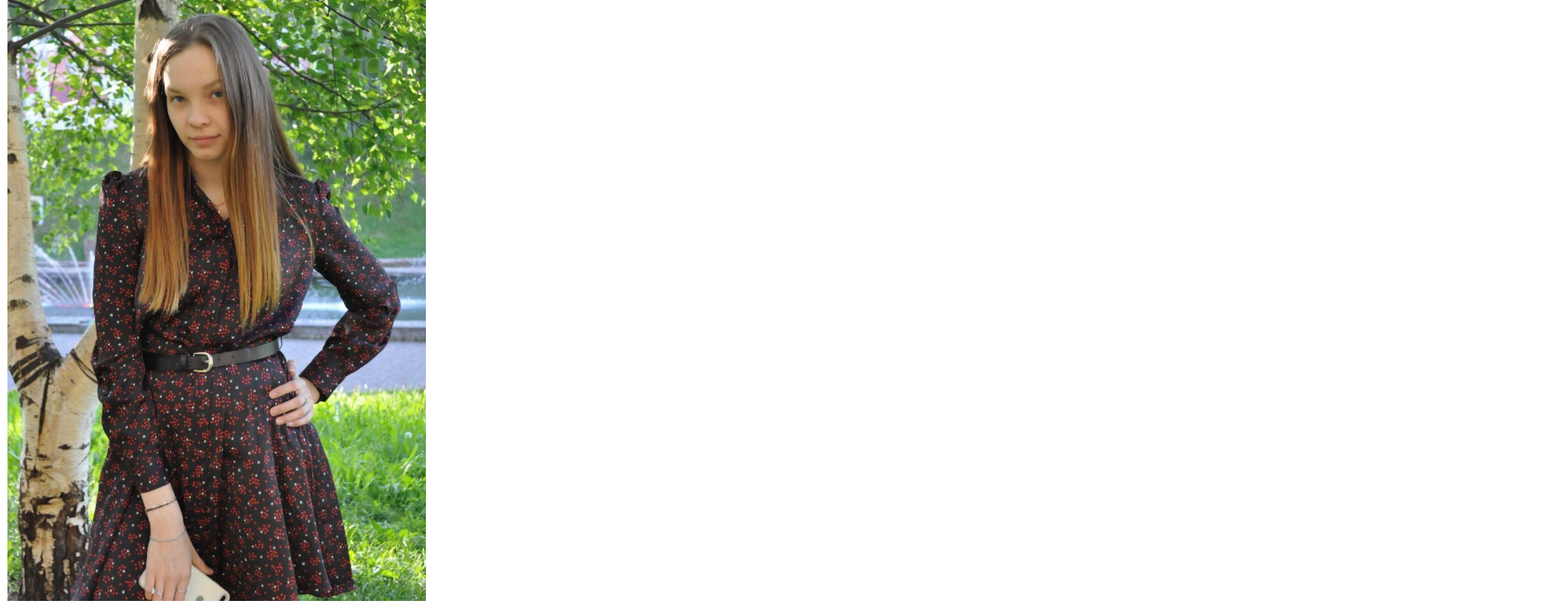
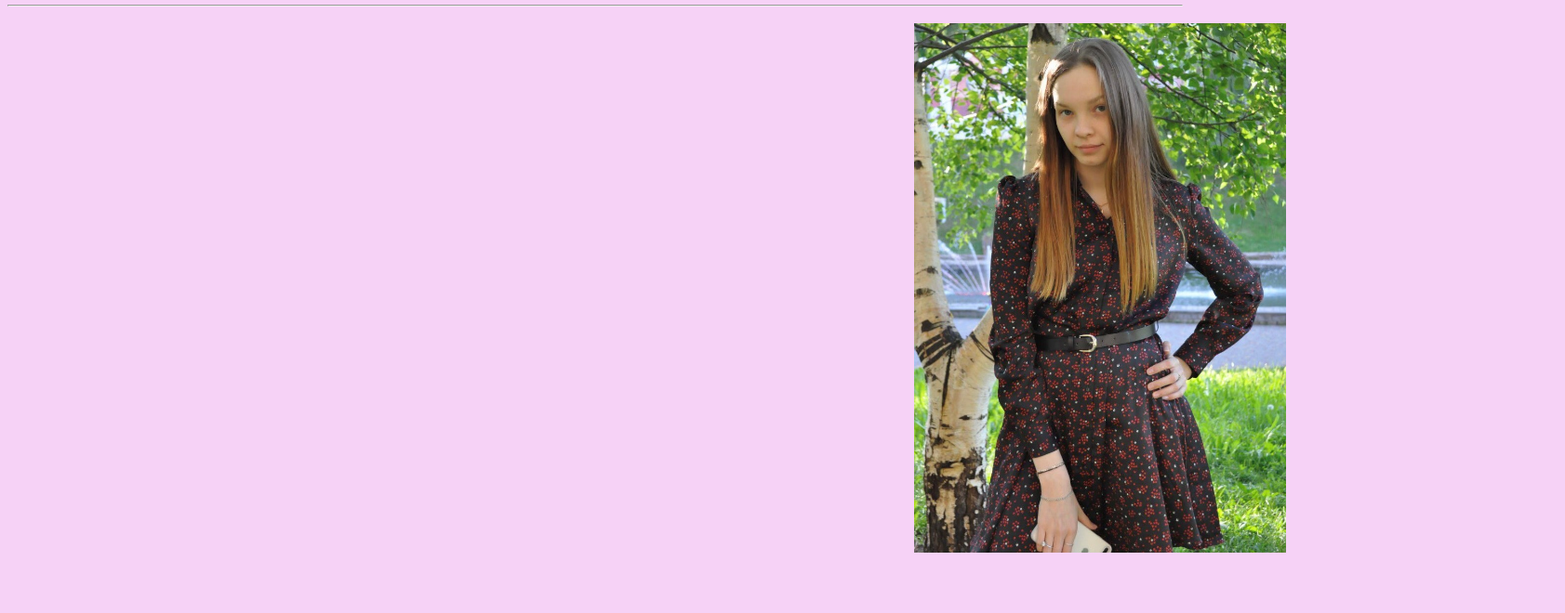
Before and after one commit to Jucly/Jucly.github.io, a plain HTML site: page index.html in a window 1280 px wide. Shown: the part 181-841 px from the top of the page at 93% size, 1683 px wide, since content can reach past the window. Drawn offline with Linux system fonts and the light colour scheme.

Commit message:
Внесла правки в сам код и стили

```diff
--- a/css_style.css
+++ b/css_style.css
@@ -2,6 +2,7 @@
     font-weight: bold;
     font-style: normal;
     font-family: Georgia, sans-serif;
+    background-color: #f6d2f6;
 }
 
 .header {
@@ -27,7 +28,6 @@
     margin-left: 20px;
     margin-top: 5px;
     /* margin: 0 auto 10px 0;  убирает поля со всех сторон */
-
 }
 
 .main-title-2 {
@@ -38,9 +38,7 @@
     margin-left: 20px;
     margin-top: 1px;
     color: midnightblue;
-
     /* margin: 0 auto 10px 0;  убирает поля со всех сторон */
-
 }
 
 .menu {
@@ -69,7 +67,8 @@
 }
 
 .photo img {
-    width: 450px;
-    height: 650px;
+    width: 400px;
+    height: 570px;
+    margin: 10px 300px 40px 975px;
 
 }
--- a/index.html
+++ b/index.html
@@ -28,13 +28,10 @@
             <div class="main-title-2">
                 <h3>Junior Frontend-разработчик</h3>
             </div>
-
-
-
         </div>
     </div>
 </div>
-
+<hr></hr>
 <div class="photo">
     <img src="me.jpeg" alt="Photo">
 </div>
```
